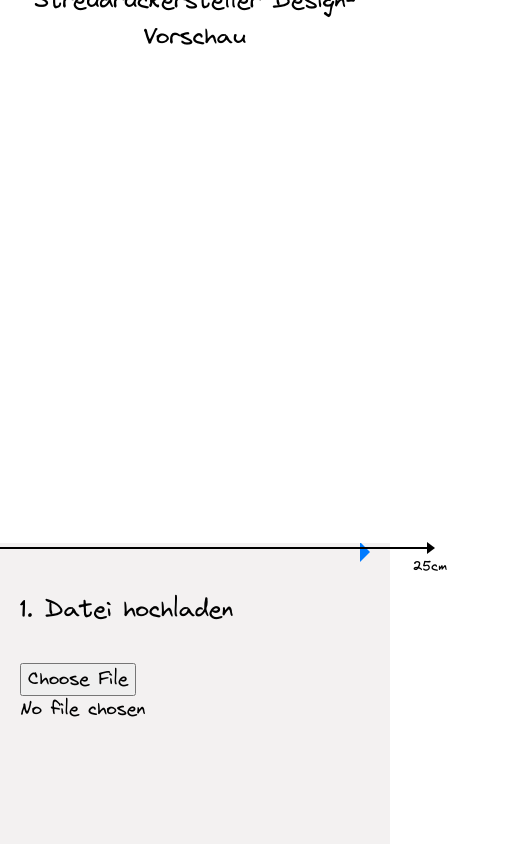
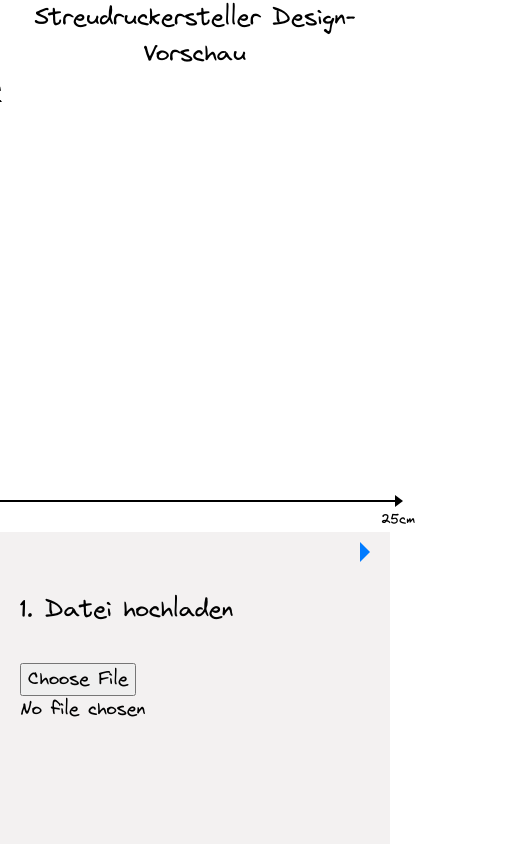
Before and after one commit to gsilvan/logo-pattern-generator, a React (Create React App) app: page / in a window 390 px wide. Shown: the whole page, 530 px wide, since content can reach past the window. Built offline with nearby package versions, Linux system fonts and the light colour scheme.

Commit message:
update mobile issue

```diff
--- a/src/Canvas.tsx
+++ b/src/Canvas.tsx
@@ -70,7 +70,7 @@ export default function Canvas({
     scaleFactor =  canvasPrevWidth / 4130;
   } else {
     const canvasPrevWidth = screenWidth * 0.80;
-    scaleFactor =  canvasPrevWidth / 4130;
+    scaleFactor =  canvasPrevWidth / 4800;
   }
 
   //coordinate system size
```
